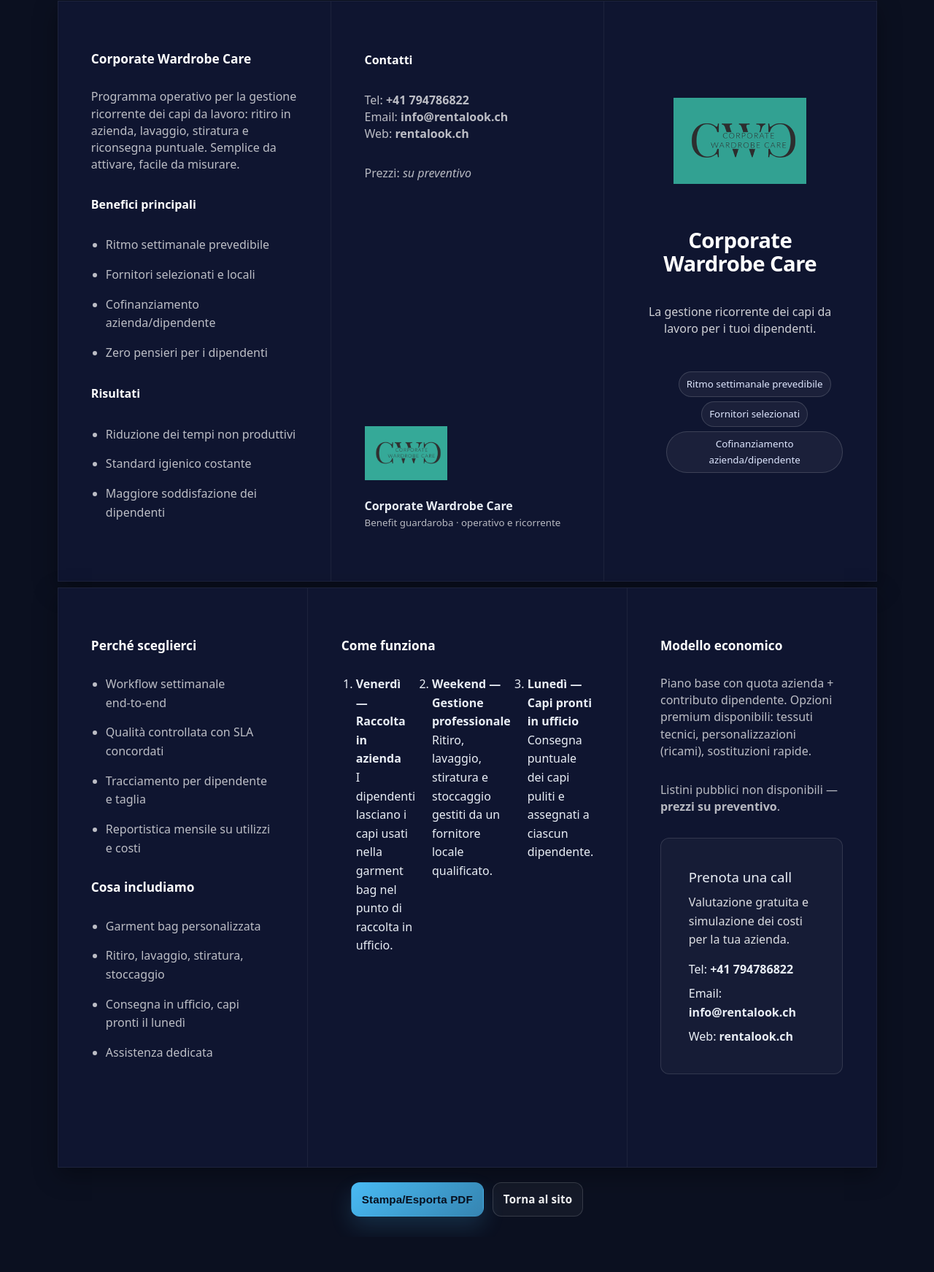
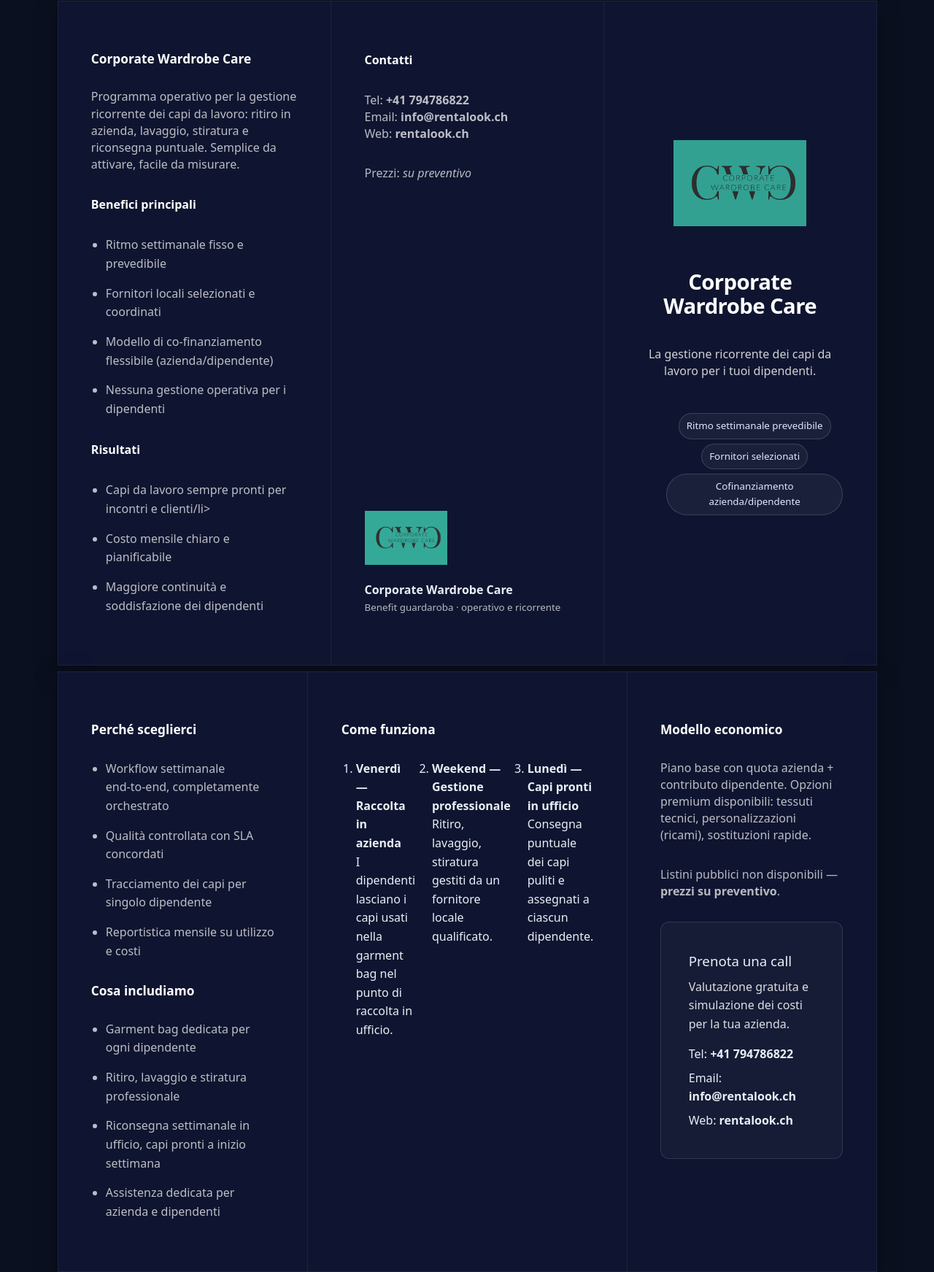
Before and after one commit to Adryd99/WardrobeManagementService, a website: page brochure.html in a window 1280 px wide. Shown: the part 23-1766 px from the top of the page at 73% size. Before the commit the page ends 1718 px from the top, so only its background shows below. Drawn offline with Linux system fonts and the light colour scheme.

Commit message:
piccole correzioni

```diff
--- a/brochure.html
+++ b/brochure.html
@@ -26,17 +26,17 @@
 
         <h4>Benefici principali</h4>
         <ul class="list">
-          <li>Ritmo settimanale prevedibile</li>
-          <li>Fornitori selezionati e locali</li>
-          <li>Cofinanziamento azienda/dipendente</li>
-          <li>Zero pensieri per i dipendenti</li>
+          <li>Ritmo settimanale fisso e prevedibile</li>
+          <li>Fornitori locali selezionati e coordinati</li>
+          <li>Modello di co-finanziamento flessibile (azienda/dipendente)</li>
+          <li>Nessuna gestione operativa per i dipendenti</li>
         </ul>
 
         <h4>Risultati</h4>
         <ul class="list">
-          <li>Riduzione dei tempi non produttivi</li>
-          <li>Standard igienico costante</li>
-          <li>Maggiore soddisfazione dei dipendenti</li>
+          <li>Capi da lavoro sempre pronti per incontri e clienti/li>
+          <li>Costo mensile chiaro e pianificabile</li>
+          <li>Maggiore continuità e soddisfazione dei dipendenti</li>
         </ul>
       </div>
     </div>
@@ -82,18 +82,18 @@
       <div class="panel__content">
         <h3>Perché sceglierci</h3>
         <ul class="list">
-          <li>Workflow settimanale end‑to‑end</li>
+          <li>Workflow settimanale end‑to‑end, completamente orchestrato</li>
           <li>Qualità controllata con SLA concordati</li>
-          <li>Tracciamento per dipendente e taglia</li>
-          <li>Reportistica mensile su utilizzi e costi</li>
+          <li>Tracciamento dei capi per singolo dipendente</li>
+          <li>Reportistica mensile su utilizzo e costi</li>
         </ul>
 
         <h3>Cosa includiamo</h3>
         <ul class="list">
-          <li>Garment bag personalizzata</li>
-          <li>Ritiro, lavaggio, stiratura, stoccaggio</li>
-          <li>Consegna in ufficio, capi pronti il lunedì</li>
-          <li>Assistenza dedicata</li>
+          <li>Garment bag dedicata per ogni dipendente</li>
+          <li>Ritiro, lavaggio e stiratura professionale</li>
+          <li>Riconsegna settimanale in ufficio, capi pronti a inizio settimana</li>
+          <li>Assistenza dedicata per azienda e dipendenti</li>
         </ul>
       </div>
     </div>
@@ -109,7 +109,7 @@
           </li>
           <li>
             <strong>Weekend — Gestione professionale</strong>
-            <div>Ritiro, lavaggio, stiratura e stoccaggio gestiti da un fornitore locale qualificato.</div>
+            <div>Ritiro, lavaggio, stiratura gestiti da un fornitore locale qualificato.</div>
           </li>
           <li>
             <strong>Lunedì — Capi pronti in ufficio</strong>
```
Also changed, not shown: index.html (+2 -2 lines).
